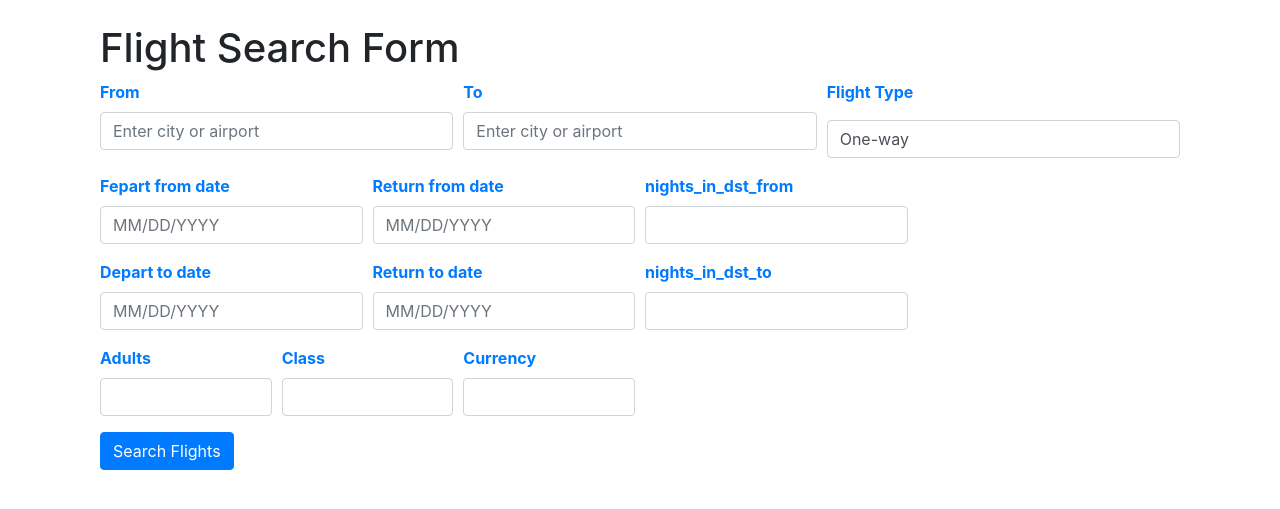
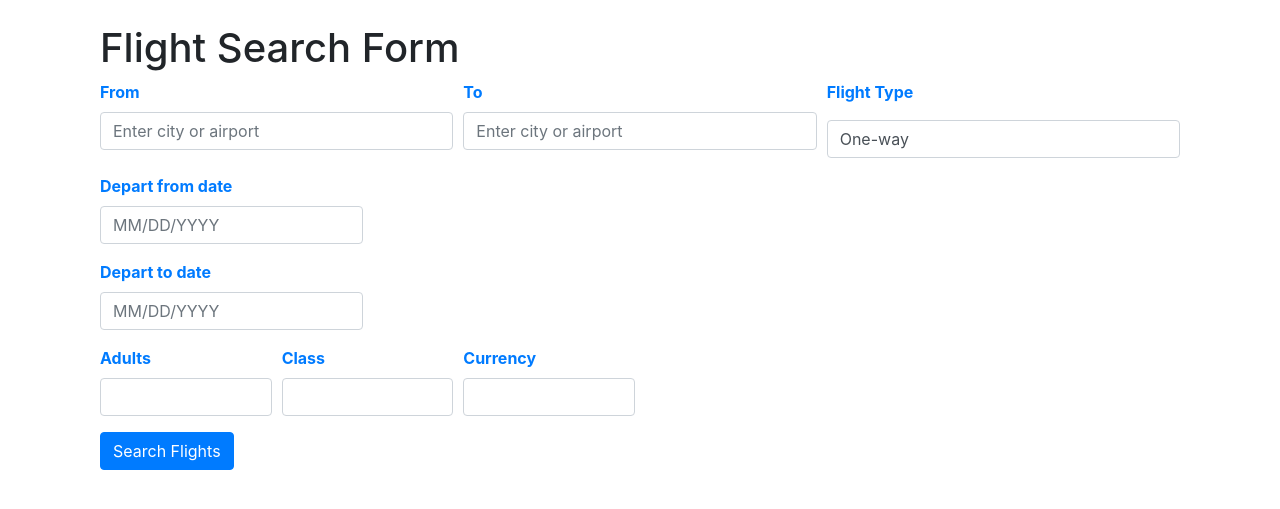
Before and after one commit to MichaelSc21/Airfare-flights-KIWI-API, a Flask app: page /flight_request in a window 1280 px wide. Shown: the part 56-565 px from the top of the page. Run offline with Flask 3, Linux system fonts and the light colour scheme; parts of the project's set-up code (start-up, migrations or seed data) failed here and were passed over; some libraries are stand-ins or nearby versions.

Commit message:
Update flight_request.html

```diff
--- a/flask_app/templates/flight_request.html
+++ b/flask_app/templates/flight_request.html
@@ -25,39 +25,39 @@
                 </div>
                 <div class="form-group col-md-4">
                     <label for="{{ form.flight_type.id}}">{{ form.flight_type.label }}</label>
-                    {{ form.flight_type(class = "form-control", id='flight_type')}}
+                    {{ form.flight_type(class = "form-control flight_type")}}
+                </div>
+            </div>
+
+            <!-----------------------------------------------THE FIELDS TO MAKE DISAPPEAR ARE HERE---------------------------------------------->
+            <div class="form-row">
+                <div class="form-group col-md-3">
+                    <label for="{{ form.date_from.id }}">Depart from date</label>
+                    {{ form.date_from(class="form-control", placeholder="MM/DD/YYYY") }}
+                </div>
+                <div class="form-group col-md-3 disappear">
+                    <label for="{{ form.return_from.id }}", class="return_from">Return from date</label>
+                    {{ form.return_from(class="form-control return_from", placeholder="MM/DD/YYYY") }}
+                </div>
+                <div class="form-group col-md-3 disappear">
+                    <label for="{{ form.nights_in_dst_from.id }}", class="nights_in_dst_from">nights_in_dst_from</label>
+                    {{ form.nights_in_dst_from(class="form-control nights_in_dst_from") }}
                 </div>
             </div>
 
 
             <div class="form-row">
                 <div class="form-group col-md-3">
-                    <label for="{{ form.date_from.id }}">Fepart from date</label>
-                    {{ form.date_from(class="form-control", placeholder="MM/DD/YYYY") }}
+                    <label for="{{ form.date_to.id }}", class="date_to">Depart to date</label>
+                    {{ form.date_to(class="form-control date_to", placeholder="MM/DD/YYYY") }}
                 </div>
-                <div class="form-group col-md-3">
-                    <label for="{{ form.return_from.id }}">Return from date</label>
-                    {{ form.return_from(class="form-control", placeholder="MM/DD/YYYY", id='return_from') }}
+                <div class="form-group col-md-3 disappear">
+                    <label for="{{ form.return_to.id }}", class="return_to">Return to date</label>
+                    {{ form.return_to(class="form-control return_to", placeholder="MM/DD/YYYY") }}
                 </div>
-                <div class="form-group col-md-3">
-                    <label for="{{ form.nights_in_dst_from.id }}">nights_in_dst_from</label>
-                    {{ form.nights_in_dst_from(class="form-control") }}
-                </div>
-            </div>
-
-
-            <div class="form-row">
-                <div class="form-group col-md-3">
-                    <label for="{{ form.date_to.id }}">Depart to date</label>
-                    {{ form.date_to(class="form-control", placeholder="MM/DD/YYYY") }}
-                </div>
-                <div class="form-group col-md-3">
-                    <label for="{{ form.return_to.id }}">Return to date</label>
-                    {{ form.return_to(class="form-control", placeholder="MM/DD/YYYY", id='return_to') }}
-                </div>
-                <div class="form-group col-md-3">
-                    <label for="{{ form.nights_in_dst_to.id }}">nights_in_dst_to</label>
-                    {{ form.nights_in_dst_to(class="form-control") }}
+                <div class="form-group col-md-3 disappear">
+                    <label for="{{ form.nights_in_dst_to.id }}", class="nights_in_dst_to">nights_in_dst_to</label>
+                    {{ form.nights_in_dst_to(class="form-control nights_in_dst_to") }}
                 </div>
             </div>
 
@@ -76,7 +76,7 @@
                     {{ form.curr(class="form-control") }}
                 </div>
             </div>
-
+            <!-----------------------------------------------THE FIELDS TO MAKE DISAPPEAR ARE HERE---------------------------------------------->
 
 
 
@@ -84,20 +84,70 @@
             <button type="submit" class="btn btn-primary">Search Flights</button>
         </form>
     </div>
+
+    <!--
     <script>
-        // Get the flight type select element and return to input element
-        var flightTypeSelect = document.getElementById('flight_type');
-        var returnToInput = document.getElementById('return_from');
+        document.addEventListener("DOMContentLoaded", function() {
+            // Hide return date and nights in destination fields initially
+            document.getElementsByClassName("return_to").style.display = "none";
+            document.getElementsByClassName("return_from").style.display = "none";
 
-        // Add event listener to flight type select element
-        flightTypeSelect.addEventListener('change', function() {
-            // If flight type is round, show return to input element, else hide it
-            if (flightTypeSelect.value === 'round') {
-                returnToInput.style.display = 'block';
-            } else {
-                returnToInput.style.display = 'none';
-            }
+            document.getElementsByClassName("nights_in_dst_from").style.display = "none";
+            document.getElementsByClassName("nights_in_dst_to").style.display = "none";
+
+            // Event handler for flight type selection
+            document.getElementByClassName("flight_type").addEventListener("change", function() {
+                // Get selected flight type
+                var flightType = this.value;
+
+                // Toggle visibility of return date and nights in destination fields
+                if (flightType === "One-way") {
+                    document.getElementsByClassName("return_from").style.display = "none";
+                    document.getElementsByClassName("return_to").style.display = "none";
+                    document.getElementsByClassName("nights_in_dst_from").style.display = "none";
+                    document.getElementsByClassName("nights_in_dst_to").style.display = "none";
+                } else if (flightType === 'Round') {
+                    document.getElementsByClassName("return_from").style.display = "block";
+                    document.getElementsByClassName("return_to").style.display = "block";
+                    document.getElementsByClassName("nights_in_dst_from").style.display = "block";
+                    document.getElementsByClassName("nights_in_dst_to").style.display = "block";
+                }
+            });
         });
+
+        // Function to reset form fields when flight type is changed
+        function resetFormFields() {
+            document.getElementsByClassName("return_from").value = "";
+            document.getElementsByClassName("return_to").value = "";
+            document.getElementsByClassName("nights_in_dst_from").value = "";
+            document.getElementsByClassName("nights_in_dst_to").value = "";
+        }
+    </script>
+    -->
+    <script>
+        var inputFields = document.querySelectorAll('[class*="disappear"]');
+        for (var i = 0; i < inputFields.length; i++) {
+                        var inputField = inputFields[i];
+                        inputField.style.display = 'none'
+                    };
+        document.querySelector('[class*="flight_type"]').addEventListener("change", function() {
+                // Get selected flight type
+                var flightType = this.value;
+
+                // Toggle visibility of return date and nights in destination fields
+                if (flightType === "One-way") {
+                    for (var i = 0; i < inputFields.length; i++) {
+                        var inputField = inputFields[i];
+                        inputField.style.display = 'none'
+                    };
+                } else if (flightType === 'Round') {
+                    for (var i = 0; i < inputFields.length; i++) {
+                        var inputField = inputFields[i];
+                        inputField.style.display = 'block'
+                    };
+                };
+            });
+
     </script>
 </body>
 </html>
```
